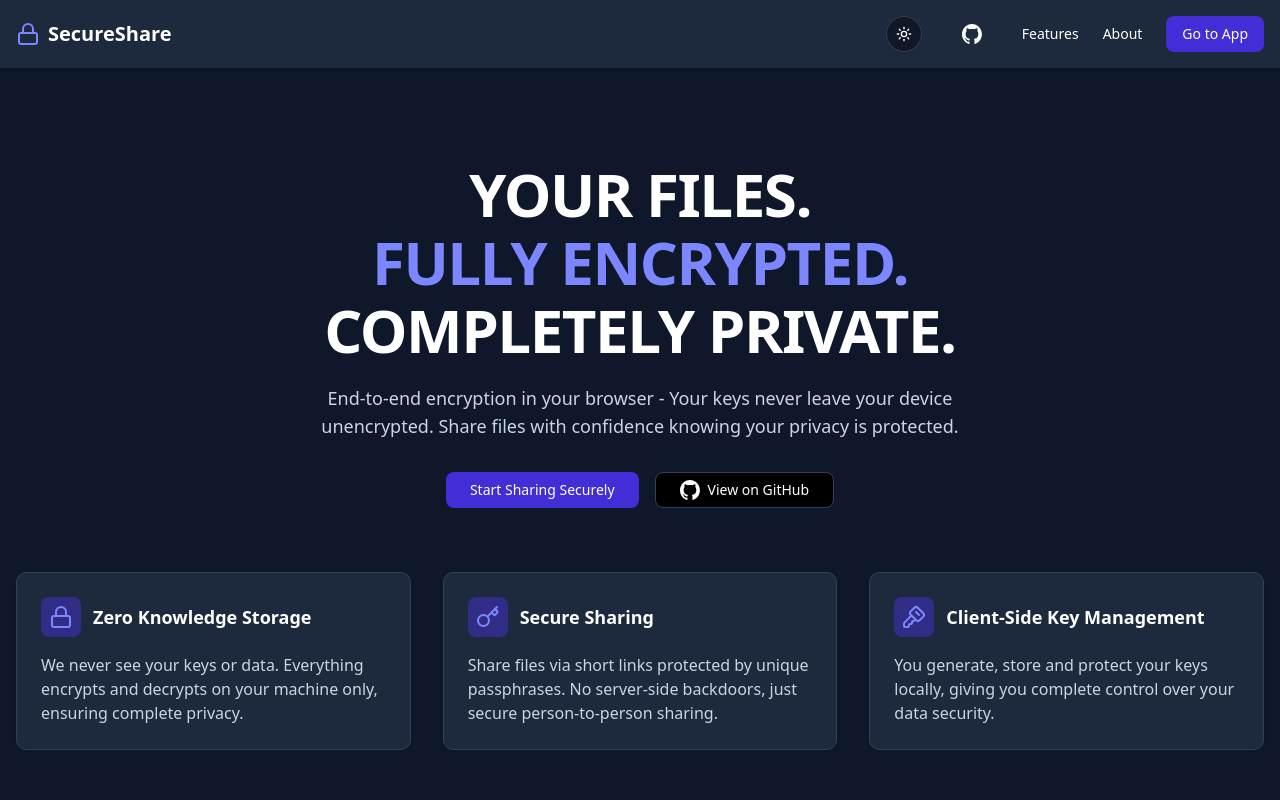
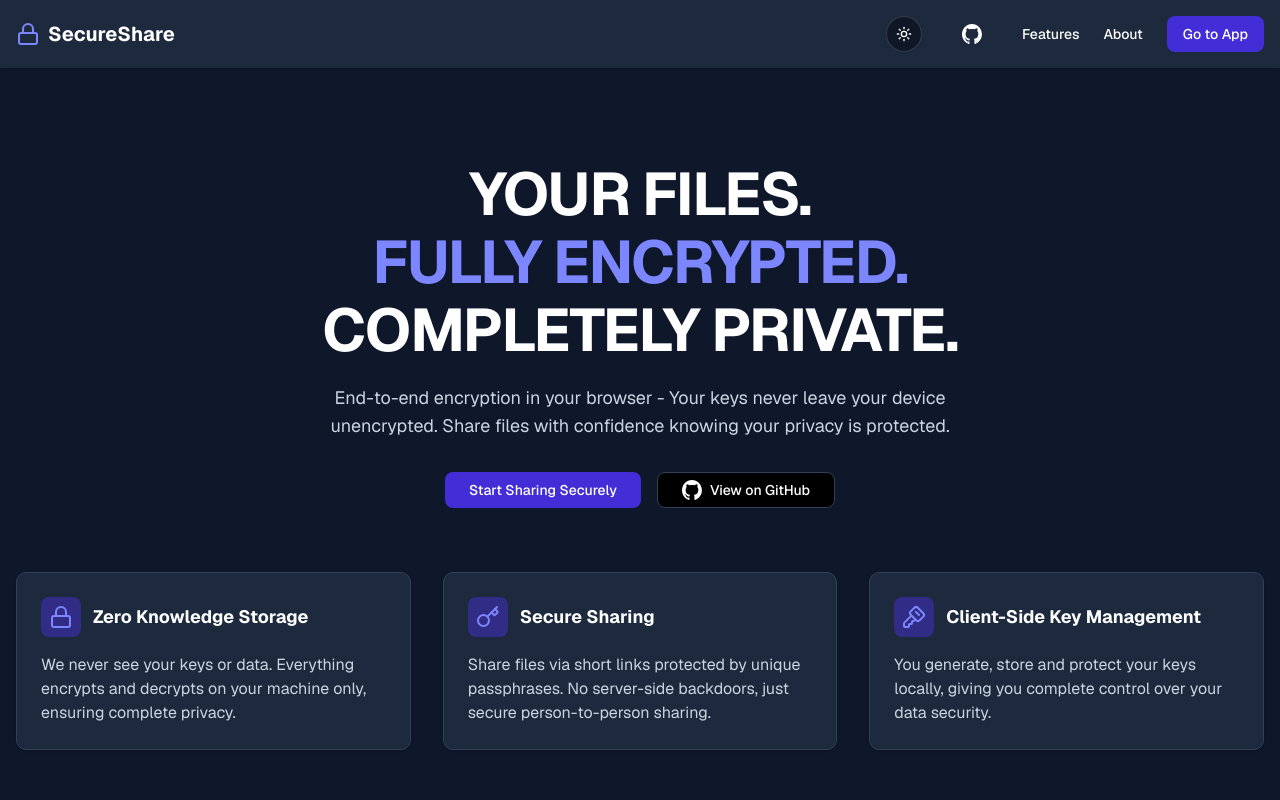
Before and after one commit to SaadUmairr/SecureShare, a Next.js app: page / in a window 1280 px wide. Shown: the top 800 px of the page. Built offline with nearby package versions, Linux system fonts and the light colour scheme.

Commit message:
Add Font Improvement

```diff
--- a/src/app/globals.css
+++ b/src/app/globals.css
@@ -138,5 +138,6 @@
   }
   body {
     @apply bg-background text-foreground;
+    font-family: var(--font-geist-sans), Helvetica, Arial, sans-serif;
   }
 }
```
